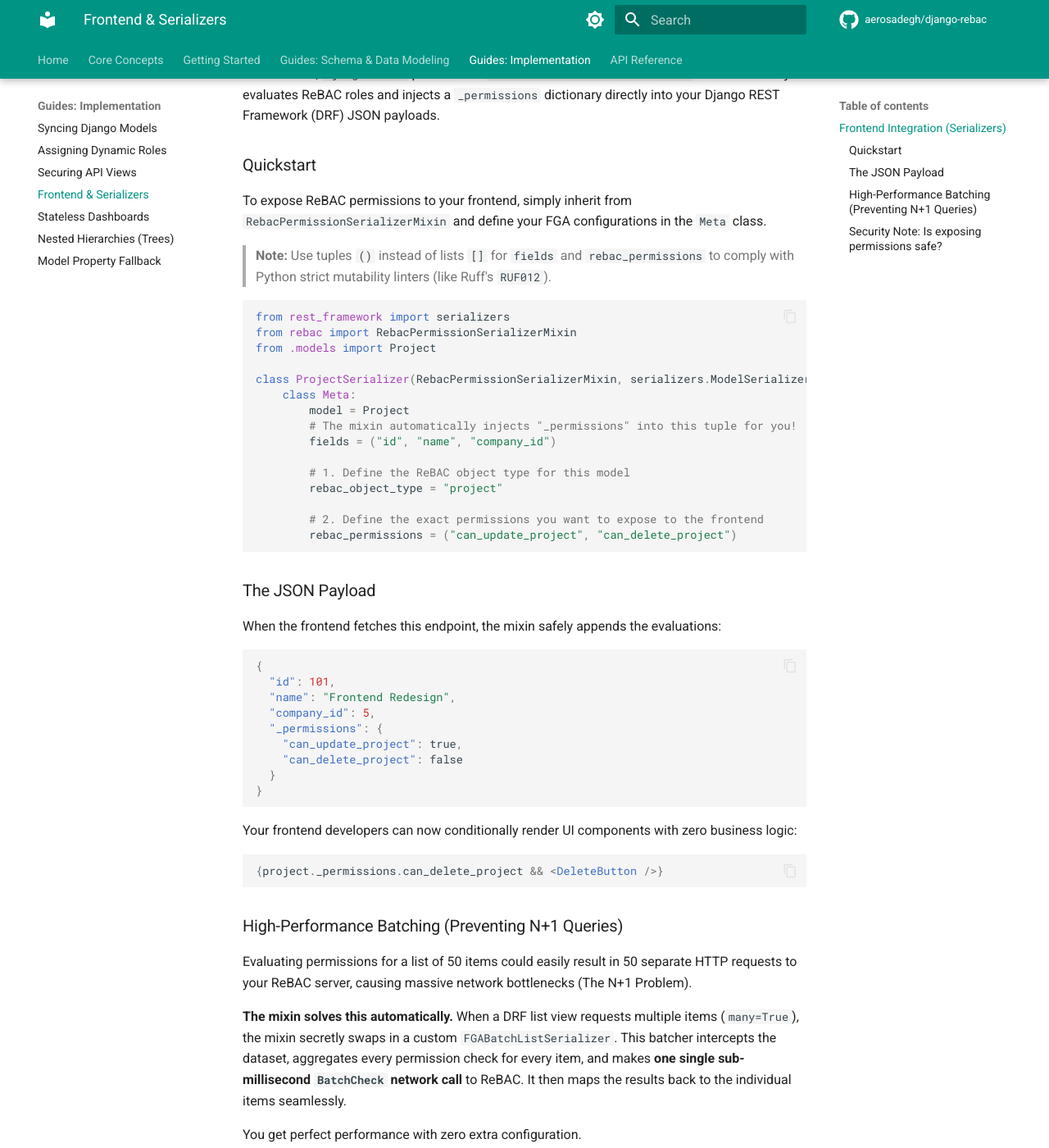
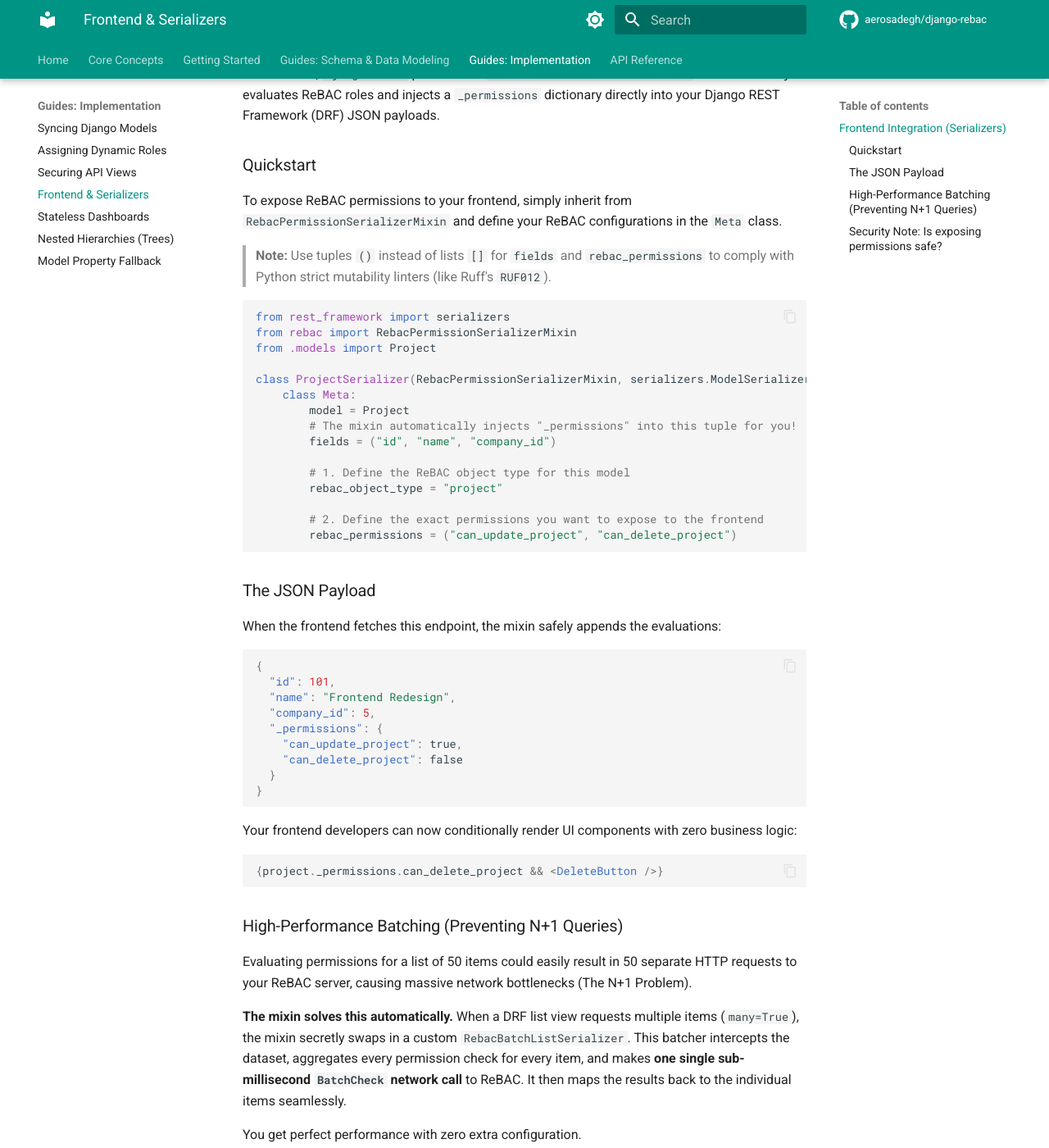
Before and after one commit to OrmusLabs/django-rebac, an MkDocs documentation site: the page built from docs/examples/frontend-integration.md, in a window 1280 px wide and 1400 px high, scrolled down 320 px. Shown: the whole window at 82% size. Built offline with MkDocs 1.6.1 and Material for MkDocs 9.7.7, drawn with Linux system fonts in a browser that asks for light colours; comment, search, counter and statistics services are not loaded; the version menu is left out.

Commit message:
docs: refine

```diff
--- a/docs/examples/frontend-integration.md
+++ b/docs/examples/frontend-integration.md
@@ -6,7 +6,7 @@ To solve this, `django-rebac` provides the `RebacPermissionSerializerMixin`. It
 
 ### Quickstart
 
-To expose ReBAC permissions to your frontend, simply inherit from `RebacPermissionSerializerMixin` and define your FGA configurations in the `Meta` class.
+To expose ReBAC permissions to your frontend, simply inherit from `RebacPermissionSerializerMixin` and define your ReBAC configurations in the `Meta` class.
 
 > **Note:** Use tuples `()` instead of lists `[]` for `fields` and `rebac_permissions` to comply with Python strict mutability linters (like Ruff's `RUF012`).
 
@@ -52,7 +52,7 @@ Your frontend developers can now conditionally render UI components with zero bu
 
 Evaluating permissions for a list of 50 items could easily result in 50 separate HTTP requests to your ReBAC server, causing massive network bottlenecks (The N+1 Problem).
 
-**The mixin solves this automatically.** When a DRF list view requests multiple items (`many=True`), the mixin secretly swaps in a custom `FGABatchListSerializer`. This batcher intercepts the dataset, aggregates every permission check for every item, and makes **one single sub-millisecond `BatchCheck` network call** to ReBAC. It then maps the results back to the individual items seamlessly.
+**The mixin solves this automatically.** When a DRF list view requests multiple items (`many=True`), the mixin secretly swaps in a custom `RebacBatchListSerializer`. This batcher intercepts the dataset, aggregates every permission check for every item, and makes **one single sub-millisecond `BatchCheck` network call** to ReBAC. It then maps the results back to the individual items seamlessly.
 
 You get perfect performance with zero extra configuration.
 
```
Also changed, not shown: docs/examples/models.md (+3 -3 lines), docs/getting-started/installation.md (+1 -1 lines).
